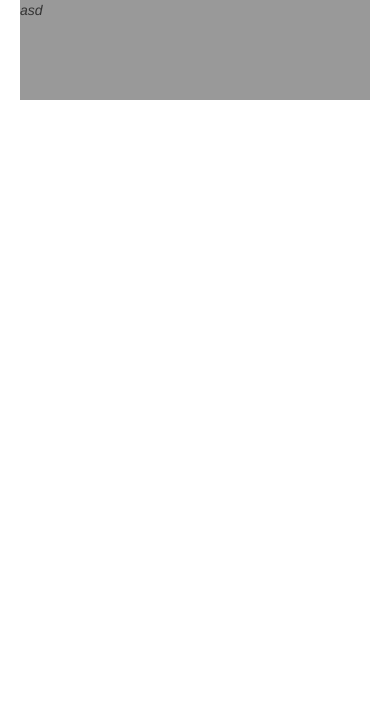
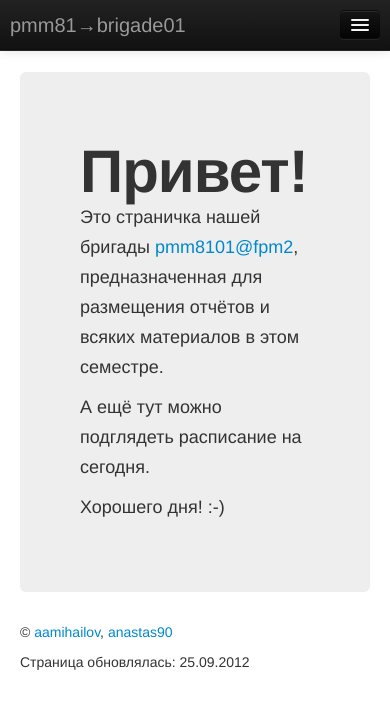
Before and after one commit to anastas90/sit-lab, a plain HTML site: page index.html in a window 390 px wide. Drawn offline with Linux system fonts and the light colour scheme; files whose address does not match are found by name.

Commit message:
(+) start page

```diff
--- a/css/main.css
+++ b/css/main.css
@@ -93,10 +93,16 @@ textarea {
    Author's custom styles
    ========================================================================== */
 
-#container {background-color: #999999; height: 100px}
+#container {
+/*	background-color: #eee; */
+	height: 100px;
+	border-radius: 5px 5px 0 0;
+}
 
-
-
+body {
+	padding-top: 60px;
+	padding-bottom: 40px;
+}
 
 
 
--- a/index.html
+++ b/index.html
@@ -18,43 +18,71 @@
         <link rel="stylesheet" href="css/bootstrap/bootstrap.css">
         <link rel="stylesheet" href="css/bootstrap/bootstrap-responsive.css">
 
-        <script src="js/vendor/modernizr-2.6.2.min.js"></script>
     </head>
+
     <body>
 
         <!-- Add your site or application content here -->
+	<div class="navbar navbar-inverse navbar-fixed-top">
+      <div class="navbar-inner">
+        <div class="container">
+          <a class="btn btn-navbar" data-toggle="collapse" data-target=".nav-collapse">
+            <span class="icon-bar"></span>
+            <span class="icon-bar"></span>
+            <span class="icon-bar"></span>
+          </a>
+          <a class="brand" href="#">pmm81&rarr;brigade01</a>
+          <div class="nav-collapse collapse">
+            <ul class="nav">
+              <li class="active"><a href="#">Начало</a></li>
+              <li><a href="http://amihailov.pro">Расписание</a></li>
+              <li class="dropdown">
+                <a href="#" class="dropdown-toggle" data-toggle="dropdown">Учёба/Лабы<b class="caret"></b></a>
+                <ul class="dropdown-menu">
+                  <li class="nav-header">Статистические</li>
+                  <li><a href="#">ПССА</a></li>
+                  <li><a href="#">КТАД</a></li>
 
+                  <li class="divider"></li>
+                  <li class="nav-header">Общие</li>
+                  <li><a href="#">Совр.проблемы ПМИ</a></li>
+                  <li><a href="#">Ист. и мет. ПМИ</a></li>
+                  <li><a href="#">Непр. мат. модели</a></li>
+                  <li><a href="#">Иностранный язык</a></li>
 
-        <div id="container" class="span8 offset2">
-        	<div id="header">
-        		<i>asd</i>
+                  <li class="divider"></li>
+                  <li class="nav-header">Специальные</li>
+                  <li><a href="#">СИТ</a></li>
+                  <li><a href="#">РИСиБД</a></li>
+                </ul>
+              </li>
+            </ul>
+          </div><!--/.nav-collapse -->
         </div>
-
-        	<div id="info">
-        		<div id="photo">
-
-        		</div>
-
-        		<div id="student_1">
-
-        		</div>
-
-        		<div id="student_2">
-
       </div>
     </div>
 
-        	<div id="subjects">
-
+    <div id="filler" class="span2"></div>
+    <div id="container" class="span8">
+    	<div class="hero-unit">
+    		<h1>Привет!</h1>
+    		<p>Это страничка нашей бригады <a href="#">pmm8101@fpm2</a>, предназначенная для размещения отчётов и всяких материалов в этом семестре.</p>
+    		<p>А ещё тут можно подглядеть расписание на сегодня.</p>
+    		<p>Хорошего дня! :-)</p>
 		</div>
 
-        	<div id="footer">
-
+		<footer>
+			<p>&copy; <a href="#">aamihailov</a>, <a href="#">anastas90</a></p>
+			<p>Страница обновлялась: 25.09.2012</p>
+		</footer>
     </div>
-        </div>
+    <div id="filler" class="span2"></div>
 
     <script src="js/plugins.js"></script>
     <script src="js/main.js"></script>
+    <script src="js/vendor/modernizr-2.6.2.min.js"></script>
+	<script src="js/vendor/jquery-1.8.2.min.js"></script>
+	<script src="js/vendor/bootstrap.js"></script>
 
     </body>
 </html>
```
Also changed, not shown: 1 other file. Lines whose indentation alone changed are shown as unchanged.
